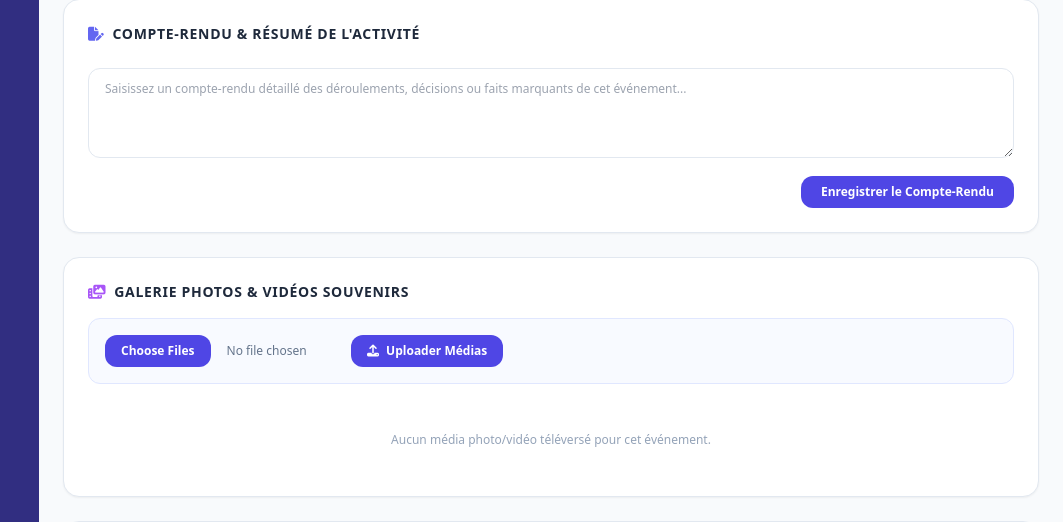
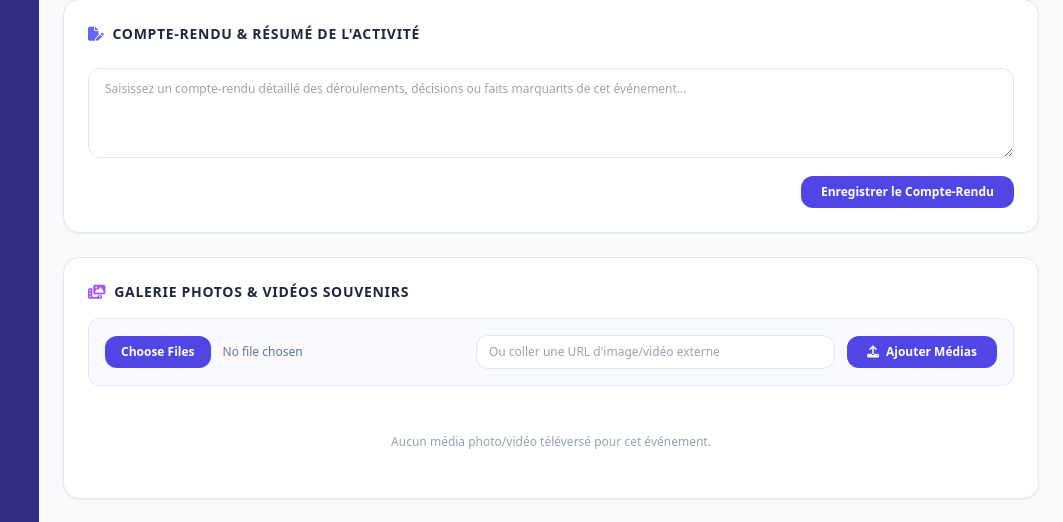
Before and after one commit to tounaf/iam-service, a Symfony app: template templates/admin/evenements/show.html.twig in a window 1280 px wide. Shown: the part 582-1104 px from the top of the page, without its empty margins (217-1280 px from the left). Run offline with Twig, Linux system fonts and the light colour scheme; the template is opened without the code that fills it, so the values that code supplies are empty; some libraries are stand-ins or nearby versions.

Commit message:
feat: make event updates independent and support file/url media uploads
Co-authored-by: tounaf <37898632+tounaf@users.noreply.github.com>

```diff
--- a/templates/admin/evenements/show.html.twig
+++ b/templates/admin/evenements/show.html.twig
@@ -134,10 +134,15 @@
         </h4>
 
         <!-- Upload Form -->
-        <form action="/admin/evenements/{{ evenement.id }}/upload-media" method="POST" enctype="multipart/form-data" class="bg-indigo-50/40 p-4 rounded-xl border border-indigo-100 flex flex-col sm:flex-row items-center gap-3">
-            <input type="file" name="media_files[]" multiple accept="image/*,video/*" class="text-xs text-slate-500 file:mr-4 file:py-2 file:px-4 file:rounded-xl file:border-0 file:text-xs file:font-semibold file:bg-indigo-600 file:text-white hover:file:bg-indigo-700">
-            <button type="submit" class="px-4 py-2 bg-indigo-600 hover:bg-indigo-700 text-white font-bold text-xs rounded-xl transition whitespace-nowrap">
-                <i class="fa-solid fa-upload mr-1"></i> Uploader Médias
+        <form action="/admin/evenements/{{ evenement.id }}/upload-media" method="POST" enctype="multipart/form-data" class="bg-indigo-50/40 p-4 rounded-xl border border-indigo-100 flex flex-col md:flex-row items-center gap-3">
+            <div class="flex-1 w-full">
+                <input type="file" name="media_files[]" multiple accept="image/*,video/*" class="w-full text-xs text-slate-500 file:mr-3 file:py-2 file:px-4 file:rounded-xl file:border-0 file:text-xs file:font-semibold file:bg-indigo-600 file:text-white hover:file:bg-indigo-700">
+            </div>
+            <div class="flex-1 w-full">
+                <input type="text" name="media_url" placeholder="Ou coller une URL d'image/vidéo externe" class="w-full px-3 py-2 rounded-xl border border-slate-200 text-xs focus:outline-none focus:border-indigo-500">
+            </div>
+            <button type="submit" class="px-5 py-2 bg-indigo-600 hover:bg-indigo-700 text-white font-bold text-xs rounded-xl transition whitespace-nowrap">
+                <i class="fa-solid fa-upload mr-1"></i> Ajouter Médias
             </button>
         </form>
 
@@ -145,7 +150,7 @@
         <div class="grid grid-cols-2 sm:grid-cols-3 md:grid-cols-4 gap-4 pt-2">
             {% for url in evenement.mediaUrls %}
                 <div class="relative group rounded-xl overflow-hidden border border-slate-200 bg-slate-900 aspect-square shadow-sm">
-                    {% if url ends with '.mp4' or url ends with '.webm' %}
+                    {% if url ends with '.mp4' or url ends with '.webm' or url ends with '.ogg' or url ends with '.mov' %}
                         <video src="{{ url }}" controls class="w-full h-full object-cover"></video>
                     {% else %}
                         <img src="{{ url }}" alt="Média Événement" class="w-full h-full object-cover group-hover:scale-105 transition duration-300">
```
Also changed, not shown: src/Controller/AdminEvenementController.php (+37 -12 lines), tests/Controller/AdminEvenementControllerTest.php (+25 -0 lines).
